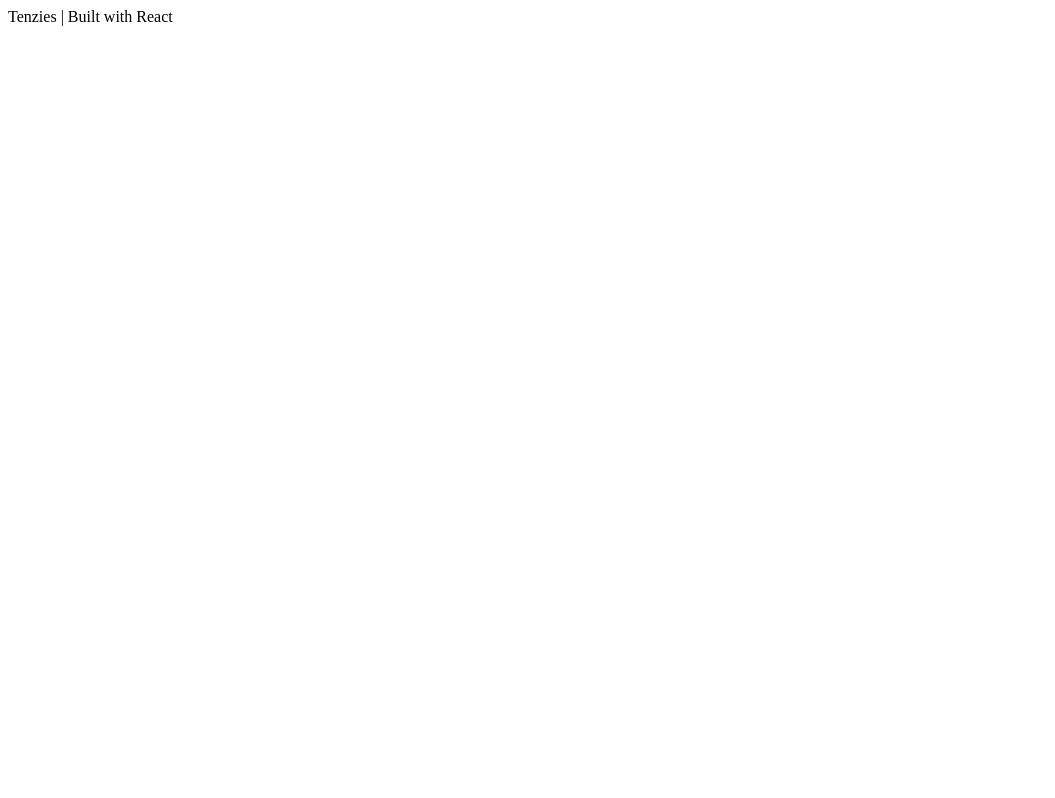
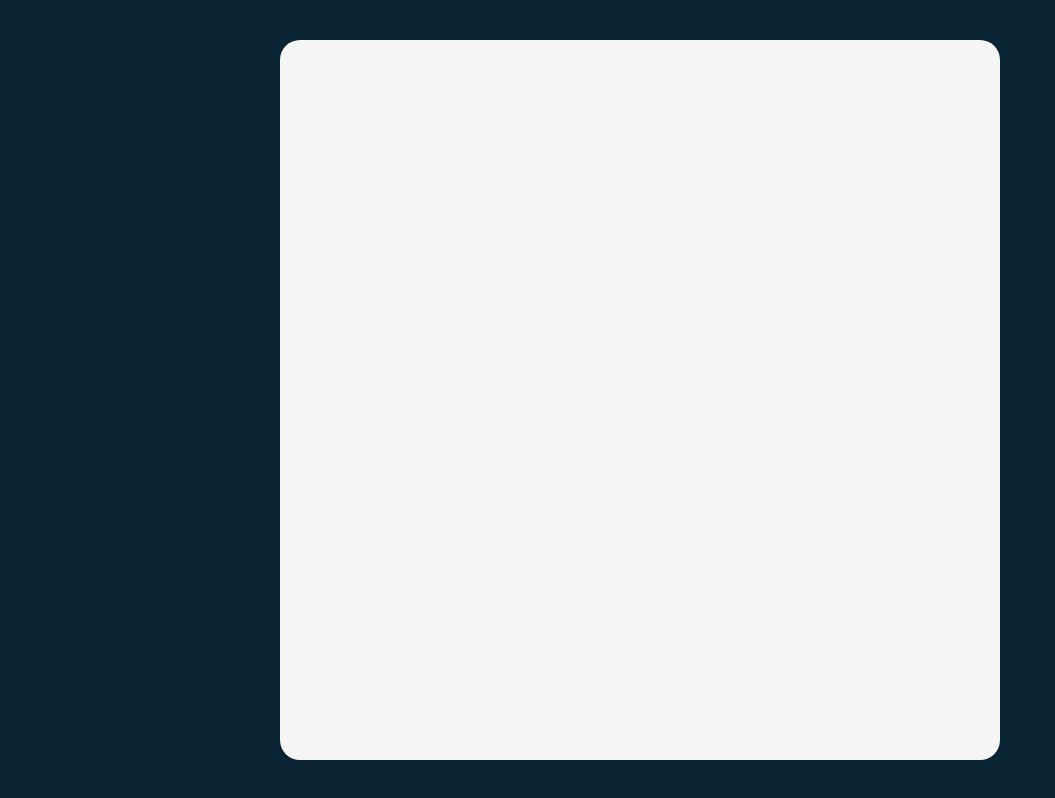
Before and after one commit to midcenturydude7/react-tenzies-app, a React (Vite) app: page / in a window 1280 px wide. Shown: the whole page, without its empty margins (0-1055 px from the left). Built offline with nearby package versions, Linux system fonts and the light colour scheme.

Commit message:
App setup

```diff
--- a/src/App.jsx
+++ b/src/App.jsx
@@ -1,12 +1,10 @@
 import React from "react";
 
-function App() {
+export default function App() {
 
   return (
-    <div>
-      Tenzies | Built with React
-    </div>
+    <main>
+
+    </main>
   );
 }
-
-export default App;
--- a/src/styles.css
+++ b/src/styles.css
@@ -1,3 +1,22 @@
 *, *::after, *::before {
   box-sizing: border-box;
 }
+
+html, body {
+  font-family: "Inter", sans-serif;
+  height: 100vh;
+  background: #0B2434;
+  display: grid;
+  place-content: center;
+  margin: 0;
+  padding: 0;
+}
+
+main {
+  height: 90%;
+  min-width: 90vh;
+  min-height: 90vh;
+
+  background: #F5F5F5;
+  border-radius: 20px;
+}
```
